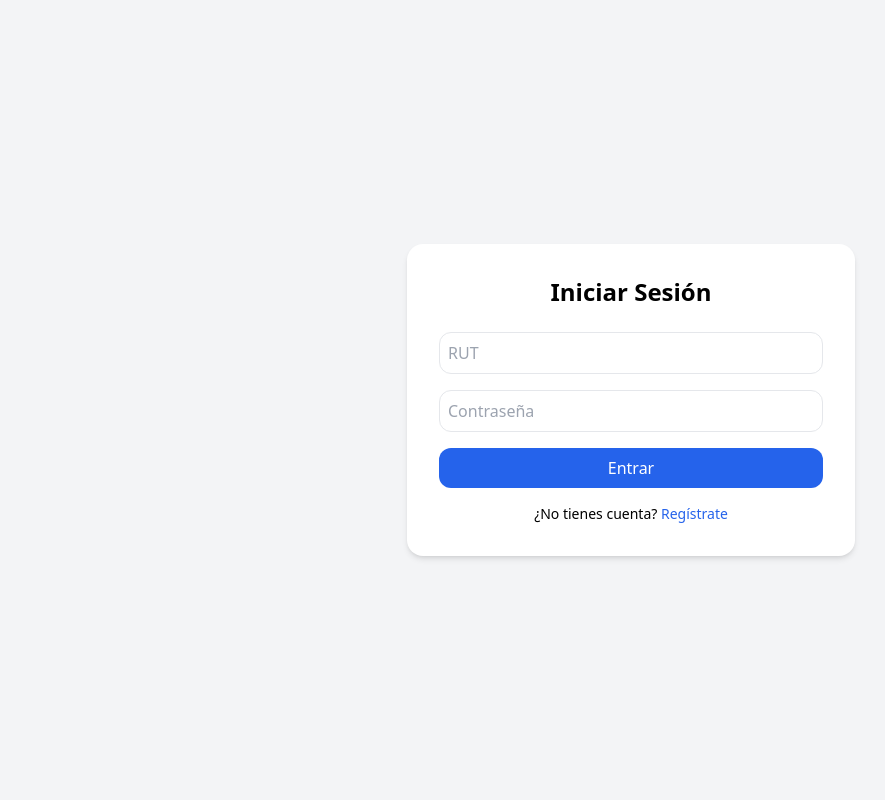
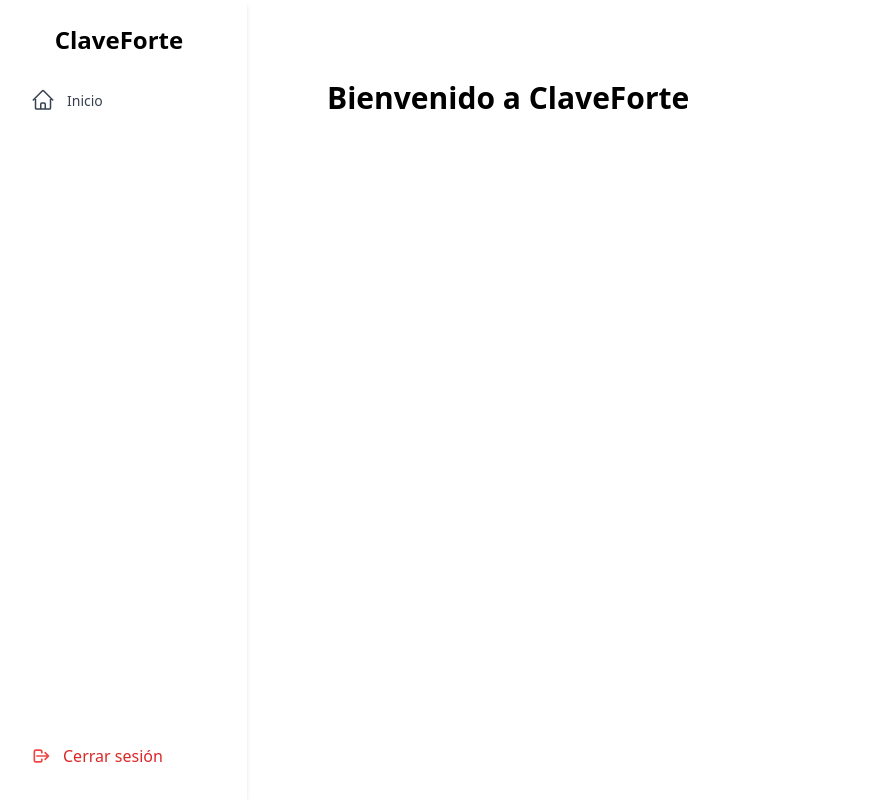
Before and after one commit to oscarbarra/DAE_Project2, a Flask app: template templates/home/login.html in a window 1280 px wide. Shown: the whole page, without its empty margins (9-894 px from the left). Run offline with Flask 3, Linux system fonts and the light colour scheme; the template is opened without the code that fills it, so the values that code supplies are empty; some libraries are stand-ins or nearby versions.

Commit message:
home.html

```diff
--- a/templates/home/login.html
+++ b/templates/home/login.html
@@ -1,24 +1,78 @@
-<!DOCTYPE html>
-<html lang="es">
-<head>
-    <meta charset="UTF-8">
-    <title>Iniciar Sesión</title>
-    <script src="https://cdn.tailwindcss.com"></script>
-</head>
-<body class="bg-gray-100 flex items-center justify-center h-screen">
-    <div class="bg-white p-8 rounded-2xl shadow-md w-full max-w-md">
-        <h2 class="text-2xl font-bold mb-6 text-center">Iniciar Sesión</h2>
-        <form action="/login" method="POST" class="space-y-4">
-            <input type="text" name="rut" placeholder="RUT" class="w-full p-2 border rounded-xl">
-            <input type="password" name="password" placeholder="Contraseña" class="w-full p-2 border rounded-xl">
-            <button type="submit" class="w-full bg-blue-600 text-white py-2 rounded-xl hover:bg-blue-700">
-                Entrar
-            </button>
-        </form>
-        <p class="text-sm text-center mt-4">
-            ¿No tienes cuenta?
-            <a href="/signup" class="text-blue-600 hover:underline">Regístrate</a>
-        </p>
+{% extends './layout.html' %}
+
+{% block content %}
+<!-- Contenido principal -->
+<div class="flex-1 p-10">
+    <h1 class="text-3xl font-bold mb-4">Bienvenido a ClaveForte</h1>
+    {% if usr_rol == 2 %}
+    <p class="text-gray-600">
+        Desde aquí puedes gestionar tus credenciales y compartirlas con otros usuarios de forma segura.
+    </p>
+    {% endif %}
+    {% if usr_rol == 1 %}
+    <p class="text-gray-600">
+        Desde aquí puedes gestionar a los usuarios de forma segura.
+    </p>
+    {% endif %}
+    <div class="mt-8 grid grid-cols-1 md:grid-cols-2 gap-6">
+        {% if usr_rol == 2 %}
+        <!-- Widget de Mis Credenciales -->
+        <div class="bg-white p-6 rounded-lg shadow-md hover:shadow-xl transition">
+            <h2 class="text-xl font-semibold mb-2">Ver Credenciales</h2>
+            <p class="text-gray-600 mb-4">
+                Consulta y administra tus credenciales guardadas.
+            </p>
+            <a href="/credentials" class="text-indigo-600 font-semibold hover:underline">
+                Ir a Mis Credenciales →
+            </a>
+        </div>
+
+        <!-- Widget de Compartir -->
+        <div class="bg-white p-6 rounded-lg shadow-md hover:shadow-xl transition">
+            <h2 class="text-xl font-semibold mb-2">Compartir</h2>
+            <p class="text-gray-600 mb-4">
+                Comparte una credencial con otro usuario mediante una clave segura.
+            </p>
+            <a href="/share_credential" class="text-indigo-600 font-semibold hover:underline">
+                Ir a Compartir →
+            </a>
+        </div>
+        {% endif %}
+
+        {% if usr_rol == 1 %}
+        <!-- Widget REVISAR Usuarios -->
+         <div class="bg-white p-6 rounded-lg shadow-md hover:shadow-xl transition">
+            <h2 class="text-xl font-semibold mb-2">Ver Usuarios</h2>
+            <p class="text-gray-600 mb-4">
+                Revisa y administra a los usurios del sistema.
+            </p>
+            <a href="/user_management" class="text-indigo-600 font-semibold hover:underline">
+                Ir a Gestionar usuarios →
+            </a>
+        </div>
+
+        <!-- Widget ELIMINAR Usuarios -->
+         <div class="bg-white p-6 rounded-lg shadow-md hover:shadow-xl transition">
+            <h2 class="text-xl font-semibold mb-2">Eliminar usuarios</h2>
+            <p class="text-gray-600 mb-4">
+                Supervisa y elimina usuarios de forma segura.
+            </p>
+            <a href="/user_management" class="text-indigo-600 font-semibold hover:underline">
+                Ir a Gestionar usuarios →
+            </a>
+        </div>
+
+        <!-- Widget MODIFICAR Usuarios -->
+         <div class="bg-white p-6 rounded-lg shadow-md hover:shadow-xl transition">
+            <h2 class="text-xl font-semibold mb-2">Modificar Usuarios</h2>
+            <p class="text-gray-600 mb-4">
+                Edita y actualiza la información de los usuarios.
+            </p>
+            <a href="/user_management" class="text-indigo-600 font-semibold hover:underline">
+                Ir a Gestionar usuarios →
+            </a>
+        </div>
+        {% endif %}
     </div>
-</body>
-</html>
+</div>
+{% endblock %}
```
